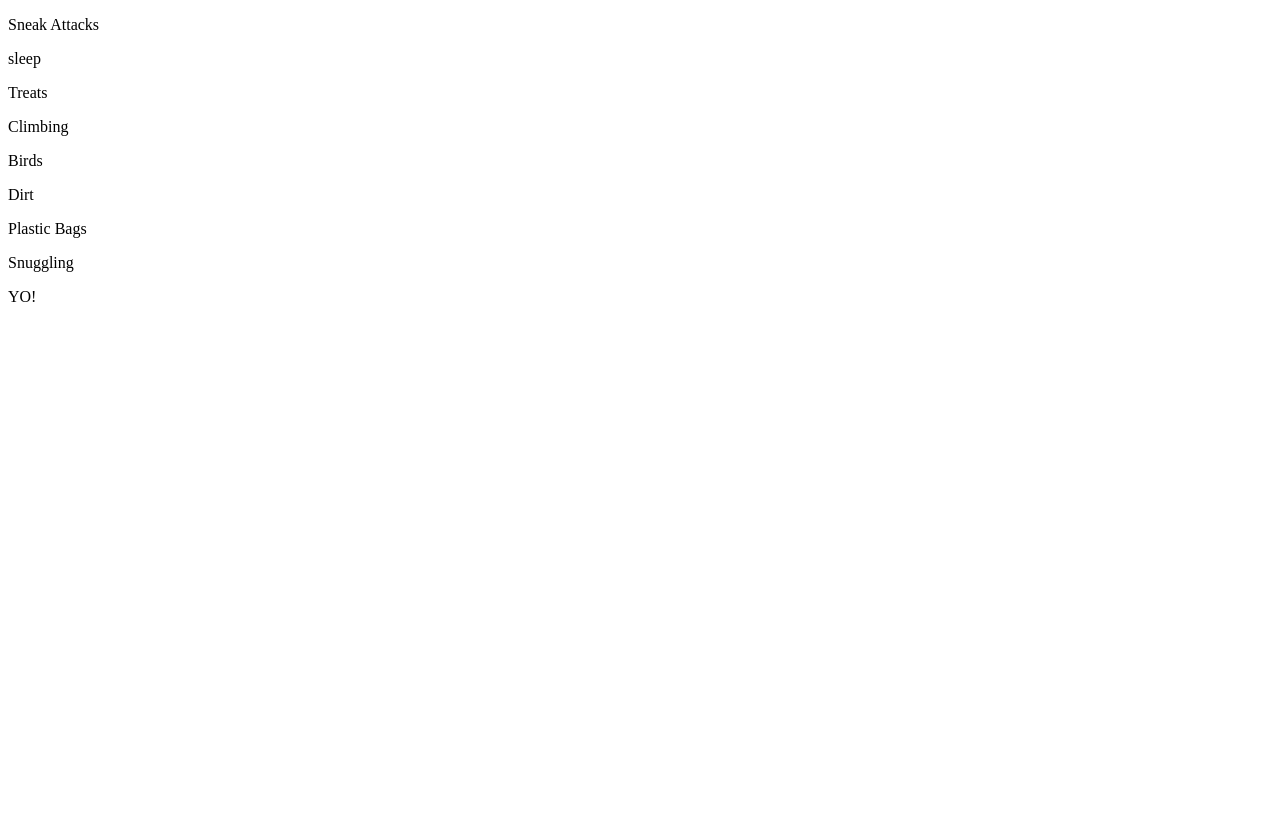
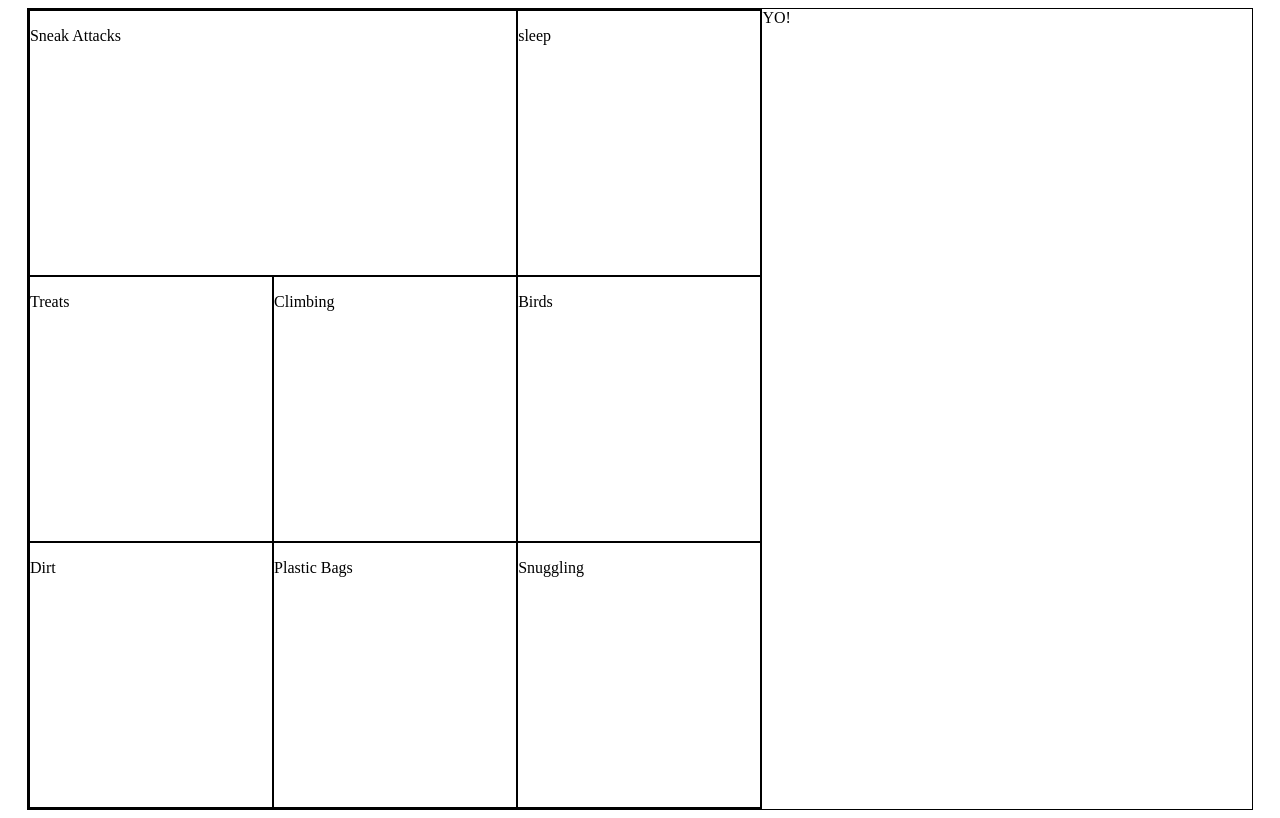
Before and after one commit to Awiedenman/1-static-comp, a plain HTML site: page index.html in a window 1280 px wide. Drawn offline with Linux system fonts and the light colour scheme.

Commit message:
Add CSS box structure

```diff
--- a/index.html
+++ b/index.html
@@ -7,35 +7,35 @@
 <body>
   <section class="page__container">
     <section class="main__container">
-      <article class="main__box-1">
+      <article class="box main__box-1">
         <a href=""></a>
         <p>Sneak Attacks</p>
       </article>
-      <article class="main__box-2">
+      <article class="box main__box-2">
         <a href=""></a>
         <p>sleep</p>
       </article>
-      <article class="main__box-3">
+      <article class="box main__box-3">
         <a href=""></a>
         <p>Treats</p>
       </article>
-      <article class="main__box-4">
+      <article class="box main__box-4">
           <a href=""></a>
           <p>Climbing</p>
       </article>
-      <article class="main__box-5">
+      <article class="box main__box-5">
         <a href=""></a>
         <p>Birds</p>
       </article>
-      <article class="main__box-6">
+      <article class="box main__box-6">
         <a href=""></a>
         <p>Dirt</p>
       </article>
-      <article class="main__box-7">
+      <article class="box main__box-7">
         <a href=""></a>
         <p>Plastic Bags</p>
       </article>
-      <article class="main__box-8">
+      <article class="box main__box-8">
         <a href= ""></a>
         <p>Snuggling</p>
         </article>
--- a/style.css
+++ b/style.css
@@ -0,0 +1,64 @@
+* {
+  box-sizing: border-box;
+}
+
+.page__container {
+  display: flex;
+  width: 97%;
+  border: solid black 1px;
+  margin: 5px auto;
+}
+
+
+.main__container {
+  display: flex;
+  flex-wrap: wrap;
+  border: solid black 1px;
+  width: 60%;
+  height: 100vh;
+}
+
+.box {
+  width: 33.33%;
+  height: 33.33%;
+}
+
+.main__box-1 {
+  border: solid black 1px;
+  width: 66.66%;
+}
+
+.main__box-2 {
+  border: solid black 1px;
+}
+
+.main__box-3 {
+  border: solid black 1px;
+}
+
+.main__box-4 {
+  border: solid black 1px;
+}
+
+.main__box-5 {
+  border: solid black 1px;
+}
+
+.main__box-6 {
+  border: solid black 1px;
+}
+
+.main__box-7 {
+  border: solid black 1px;
+}
+
+.main__box-8 {
+  border: solid black 1px;
+}
+
+/*---------------------------------------------
+.photo__container {
+  border: solid black 1px;
+  width: 40%;
+  height: 100vh;
+}
```
